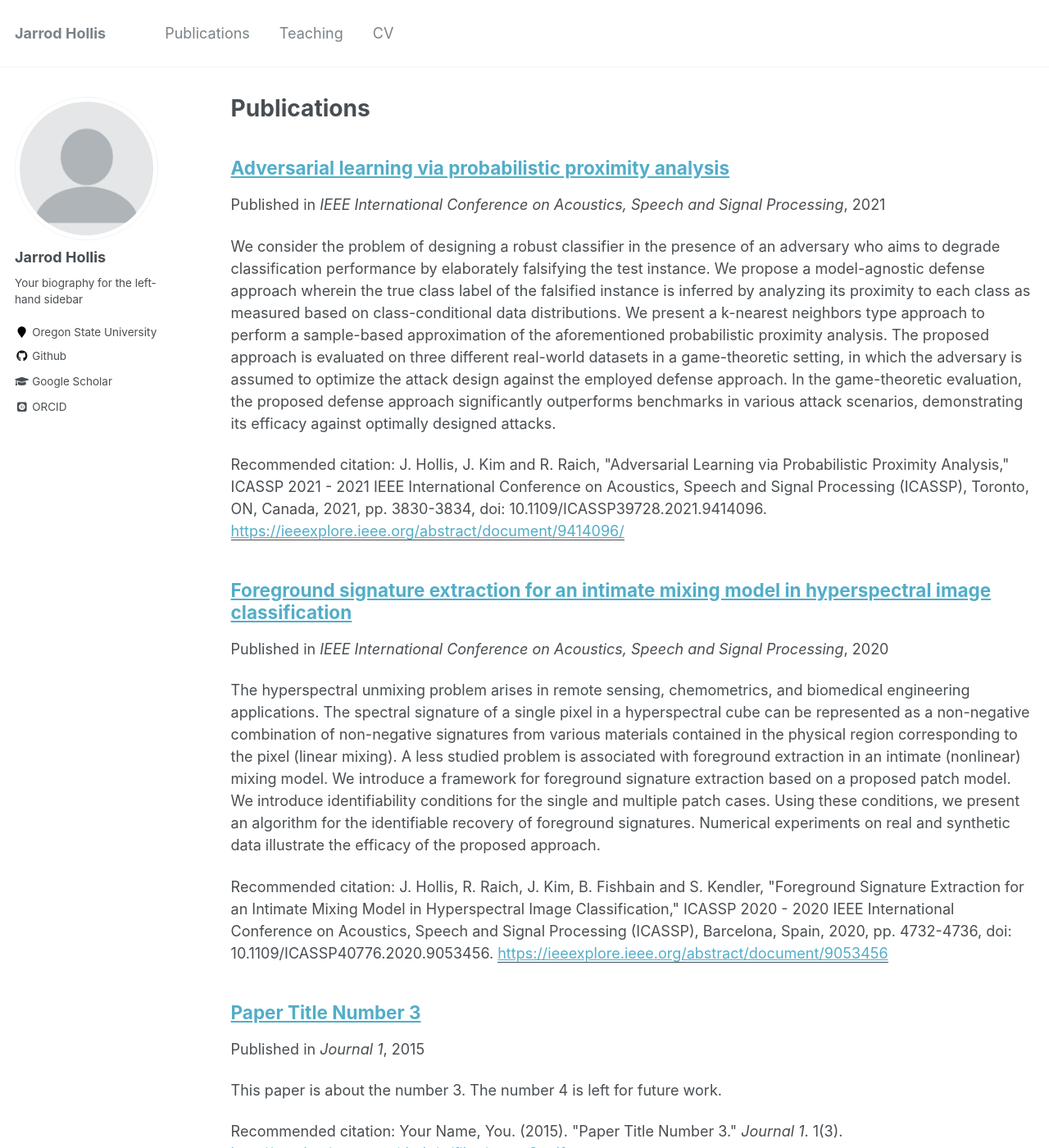
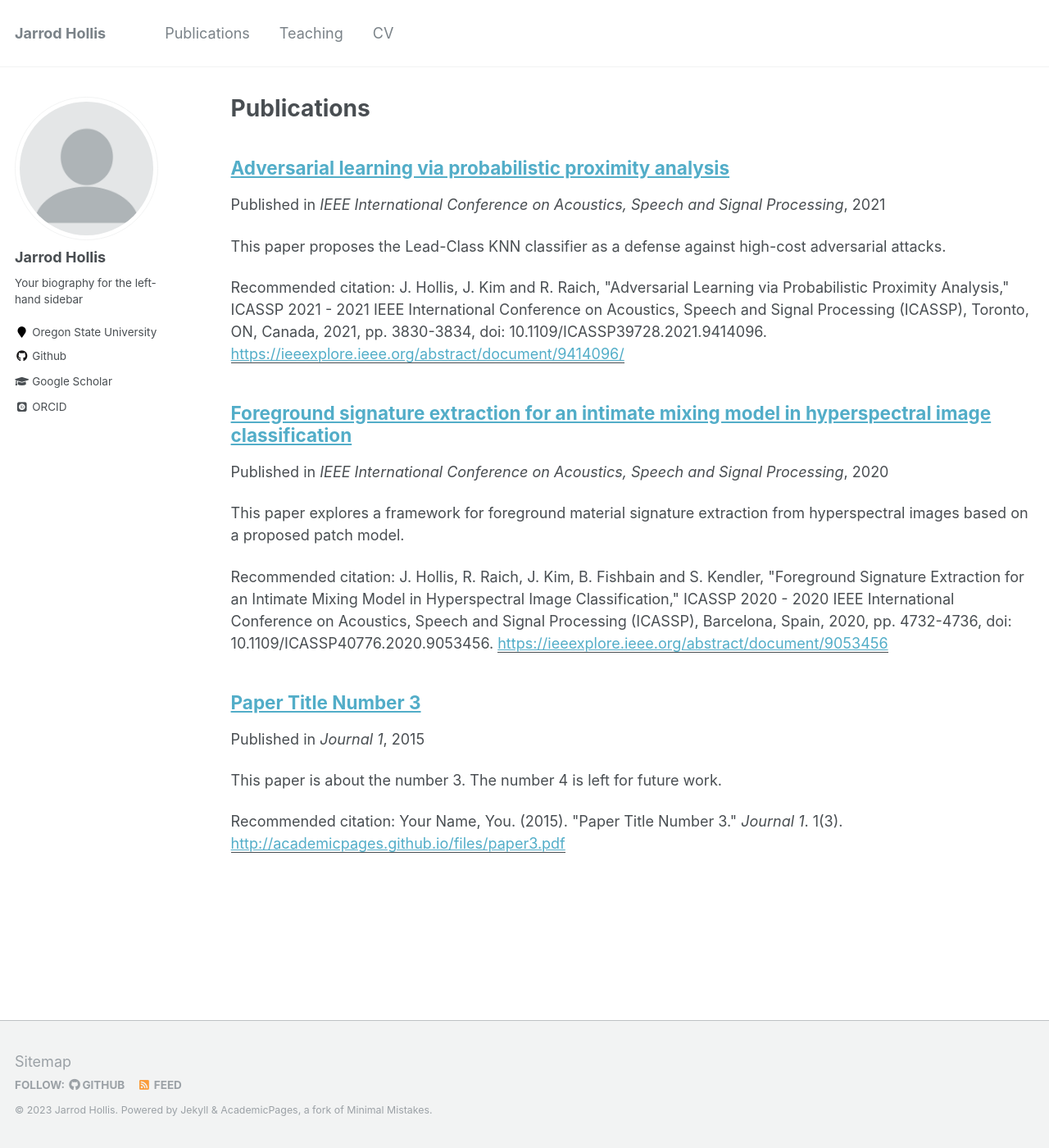
Before and after one commit to jarrodhollis/jarrodhollis.github.io, a Jekyll site: the page built from _pages/publications.md, in a window 1280 px wide and 1400 px high. Shown: the whole window at 82% size. Built offline with Jekyll 4.4.1, drawn with Linux system fonts in a browser that asks for light colours; some web fonts are replaced.

Commit message:
Updated excerpts and paper links

```diff
--- a/_publications/2020-foreground.md
+++ b/_publications/2020-foreground.md
@@ -1,8 +1,8 @@
 ---
 title: "Foreground signature extraction for an intimate mixing model in hyperspectral image classification"
 collection: publications
-permalink: /publication/2009-10-01-paper-title-number-1
-excerpt: 'The hyperspectral unmixing problem arises in remote sensing, chemometrics, and biomedical engineering applications. The spectral signature of a single pixel in a hyperspectral cube can be represented as a non-negative combination of non-negative signatures from various materials contained in the physical region corresponding to the pixel (linear mixing). A less studied problem is associated with foreground extraction in an intimate (nonlinear) mixing model. We introduce a framework for foreground signature extraction based on a proposed patch model. We introduce identifiability conditions for the single and multiple patch cases. Using these conditions, we present an algorithm for the identifiable recovery of foreground signatures. Numerical experiments on real and synthetic data illustrate the efficacy of the proposed approach.'
+permalink: /publication/2020-foreground
+excerpt: 'This paper explores a framework for foreground material signature extraction from hyperspectral images based on a proposed patch model.'
 date: 2020-05-04
 venue: 'IEEE International Conference on Acoustics, Speech and Signal Processing'
 paperurl: 'https://ieeexplore.ieee.org/abstract/document/9053456'
@@ -10,6 +10,6 @@ citation: 'J. Hollis, R. Raich, J. Kim, B. Fishbain and S. Kendler, "Foreground
 ---
 The hyperspectral unmixing problem arises in remote sensing, chemometrics, and biomedical engineering applications. The spectral signature of a single pixel in a hyperspectral cube can be represented as a non-negative combination of non-negative signatures from various materials contained in the physical region corresponding to the pixel (linear mixing). A less studied problem is associated with foreground extraction in an intimate (nonlinear) mixing model. We introduce a framework for foreground signature extraction based on a proposed patch model. We introduce identifiability conditions for the single and multiple patch cases. Using these conditions, we present an algorithm for the identifiable recovery of foreground signatures. Numerical experiments on real and synthetic data illustrate the efficacy of the proposed approach.
 
-See paper here: (https://ieeexplore.ieee.org/stamp/stamp.jsp?arnumber=9053456)
+See paper here: [https://ieeexplore.ieee.org/stamp/stamp.jsp?arnumber=9053456]
 
 Recommended citation: J. Hollis, R. Raich, J. Kim, B. Fishbain and S. Kendler, "Foreground Signature Extraction for an Intimate Mixing Model in Hyperspectral Image Classification," ICASSP 2020 - 2020 IEEE International Conference on Acoustics, Speech and Signal Processing (ICASSP), Barcelona, Spain, 2020, pp. 4732-4736, doi: 10.1109/ICASSP40776.2020.9053456.
--- a/_publications/2021-adversarial.md
+++ b/_publications/2021-adversarial.md
@@ -2,7 +2,7 @@
 title: "Adversarial learning via probabilistic proximity analysis"
 collection: publications
 permalink: /publication/2021-adversarial
-excerpt: 'We consider the problem of designing a robust classifier in the presence of an adversary who aims to degrade classification performance by elaborately falsifying the test instance. We propose a model-agnostic defense approach wherein the true class label of the falsified instance is inferred by analyzing its proximity to each class as measured based on class-conditional data distributions. We present a k-nearest neighbors type approach to perform a sample-based approximation of the aforementioned probabilistic proximity analysis. The proposed approach is evaluated on three different real-world datasets in a game-theoretic setting, in which the adversary is assumed to optimize the attack design against the employed defense approach. In the game-theoretic evaluation, the proposed defense approach significantly outperforms benchmarks in various attack scenarios, demonstrating its efficacy against optimally designed attacks.'
+excerpt: 'This paper proposes the Lead-Class KNN classifier as a defense against high-cost adversarial attacks.'
 date: 2021-06-06
 venue: 'IEEE International Conference on Acoustics, Speech and Signal Processing'
 paperurl: 'https://ieeexplore.ieee.org/abstract/document/9414096/'
@@ -10,6 +10,6 @@ citation: 'J. Hollis, J. Kim and R. Raich, "Adversarial Learning via Probabilist
 ---
 We consider the problem of designing a robust classifier in the presence of an adversary who aims to degrade classification performance by elaborately falsifying the test instance. We propose a model-agnostic defense approach wherein the true class label of the falsified instance is inferred by analyzing its proximity to each class as measured based on class-conditional data distributions. We present a k-nearest neighbors type approach to perform a sample-based approximation of the aforementioned probabilistic proximity analysis. The proposed approach is evaluated on three different real-world datasets in a game-theoretic setting, in which the adversary is assumed to optimize the attack design against the employed defense approach. In the game-theoretic evaluation, the proposed defense approach significantly outperforms benchmarks in various attack scenarios, demonstrating its efficacy against optimally designed attacks.
 
-See paper here: (https://ieeexplore.ieee.org/abstract/document/9414096/)
+See paper here: [https://ieeexplore.ieee.org/abstract/document/9414096]
 
 Recommended citation: J. Hollis, J. Kim and R. Raich, "Adversarial Learning via Probabilistic Proximity Analysis," ICASSP 2021 - 2021 IEEE International Conference on Acoustics, Speech and Signal Processing (ICASSP), Toronto, ON, Canada, 2021, pp. 3830-3834, doi: 10.1109/ICASSP39728.2021.9414096.
```
